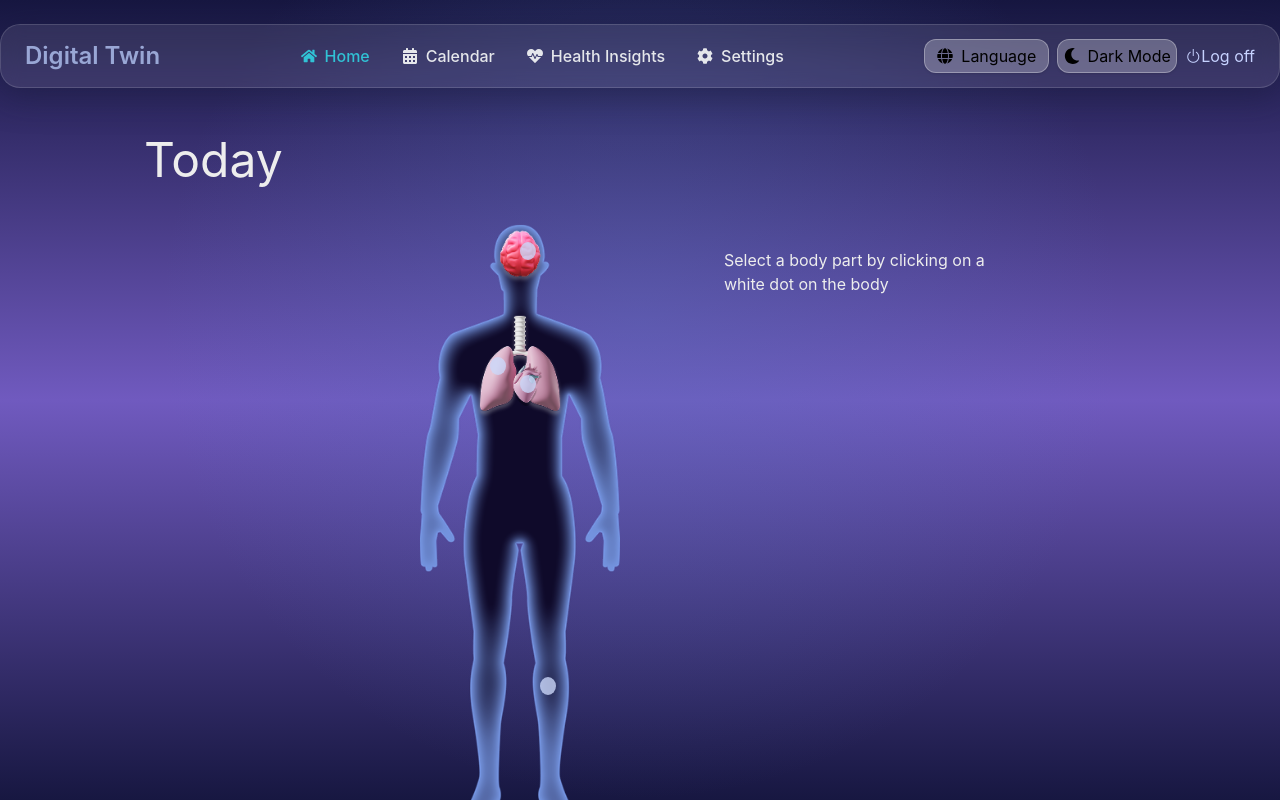
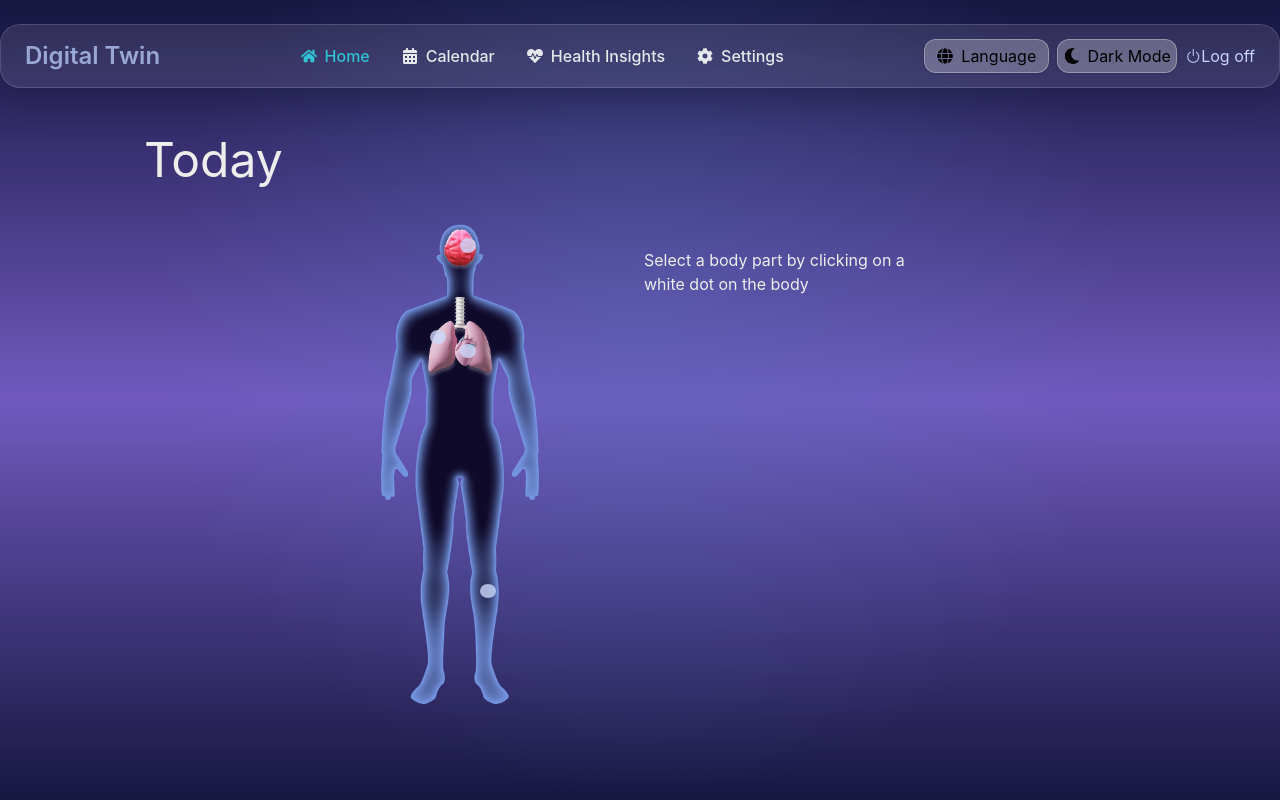
Before and after one commit to valttku/sote2035, a Next.js app in the folder client/: page / in a window 1280 px wide. Built offline with nearby package versions, Linux system fonts and the light colour scheme.

Commit message:
small change to digital twin page

```diff
--- a/client/src/components/digitaltwin/DigitalTwinClient.tsx
+++ b/client/src/components/digitaltwin/DigitalTwinClient.tsx
@@ -31,11 +31,11 @@ export default function DigitalTwinClient() {
         {/* Main content: avatar + info panel */}
         <div className="flex flex-row items-start justify-center gap-20">
           {/* Avatar + dots on the left */}
-          <div className="relative w-1/2 max-w-[200px] sm:w-[45vw] md:ml-40 flex-shrink-0 ">
+          <div className="relative w-1/2 max-w-[200px] sm:w-[45vw] flex-shrink-0 md:translate-x-5">
             <img
               src={isFemale ? "/avatar-female.png" : "/avatar-male.png"}
               alt="Digital twin"
-              className="w-full h-auto block"
+              className="w-full max-h-[60vh] object-contain block"
             />
 
             {BODY_PARTS.map(({ id, top, left }) => (
```
